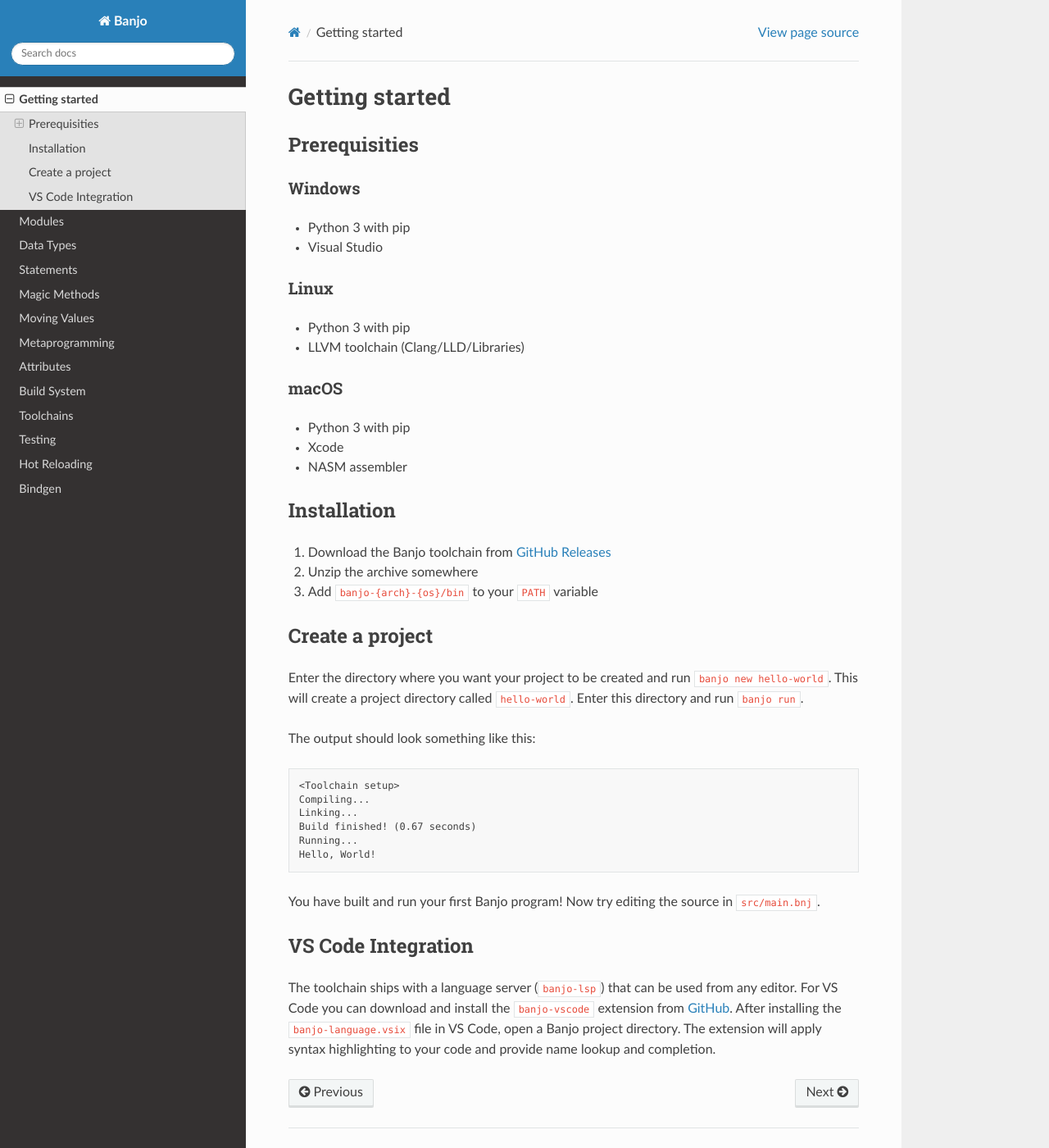
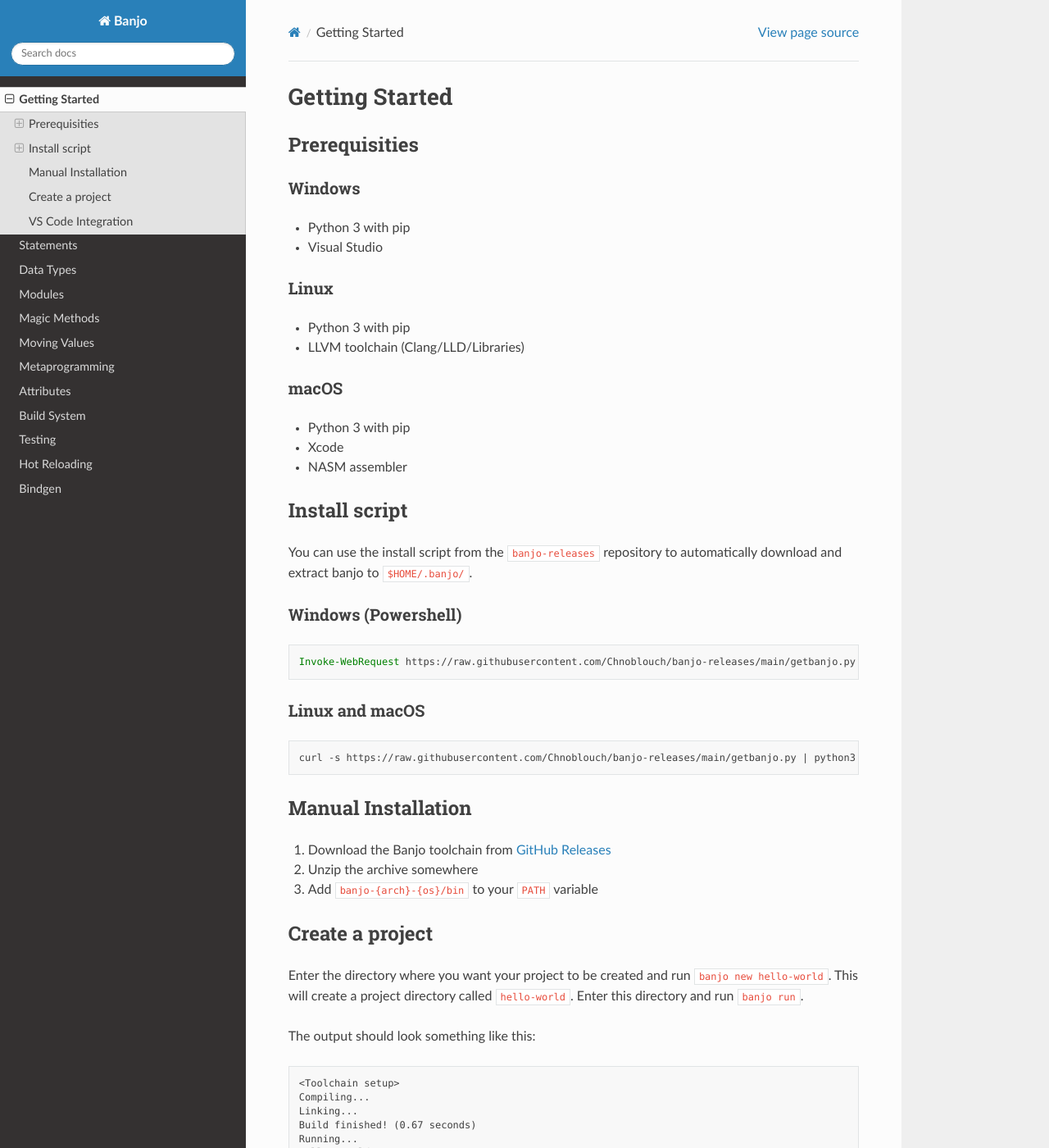
Before and after one commit to Chnoblouch/banjo-docs, a Sphinx documentation site: the page built from docs/source/getting_started.md, in a window 1280 px wide and 1400 px high. Shown: the whole window at 82% size. Built offline with Sphinx 7.4.7 and the Read the Docs theme 2.0.0, drawn with Linux system fonts in a browser that asks for light colours.

Commit message:
instructions for install script and small fixes

````diff
--- a/docs/source/getting_started.md
+++ b/docs/source/getting_started.md
@@ -1,4 +1,4 @@
-# Getting started
+# Getting Started
 
 ## Prerequisities
 
@@ -15,7 +15,24 @@
 - Xcode
 - NASM assembler
 
-## Installation
+## Install script
+
+You can use the install script from the ```banjo-releases``` repository to automatically download and extract banjo
+to ```$HOME/.banjo/```.
+
+### Windows (Powershell)
+
+```powershell
+Invoke-WebRequest https://raw.githubusercontent.com/Chnoblouch/banjo-releases/main/getbanjo.py | Select-Object -Expand Content | python
+```
+
+### Linux and macOS
+
+```sh
+curl -s https://raw.githubusercontent.com/Chnoblouch/banjo-releases/main/getbanjo.py | python3
+```
+
+## Manual Installation
 
 1. Download the Banjo toolchain from [GitHub Releases](https://github.com/Chnoblouch/banjo-releases/releases/latest)
 2. Unzip the archive somewhere
--- a/docs/source/index.rst
+++ b/docs/source/index.rst
@@ -9,9 +9,9 @@
    :hidden:
 
    getting_started
+   statements
+   data_types
    modules
-   data_types
-   statements
    magic_methods
    moving
    meta
````
Also changed, not shown: docs/source/build_system.md (+15 -15 lines).
